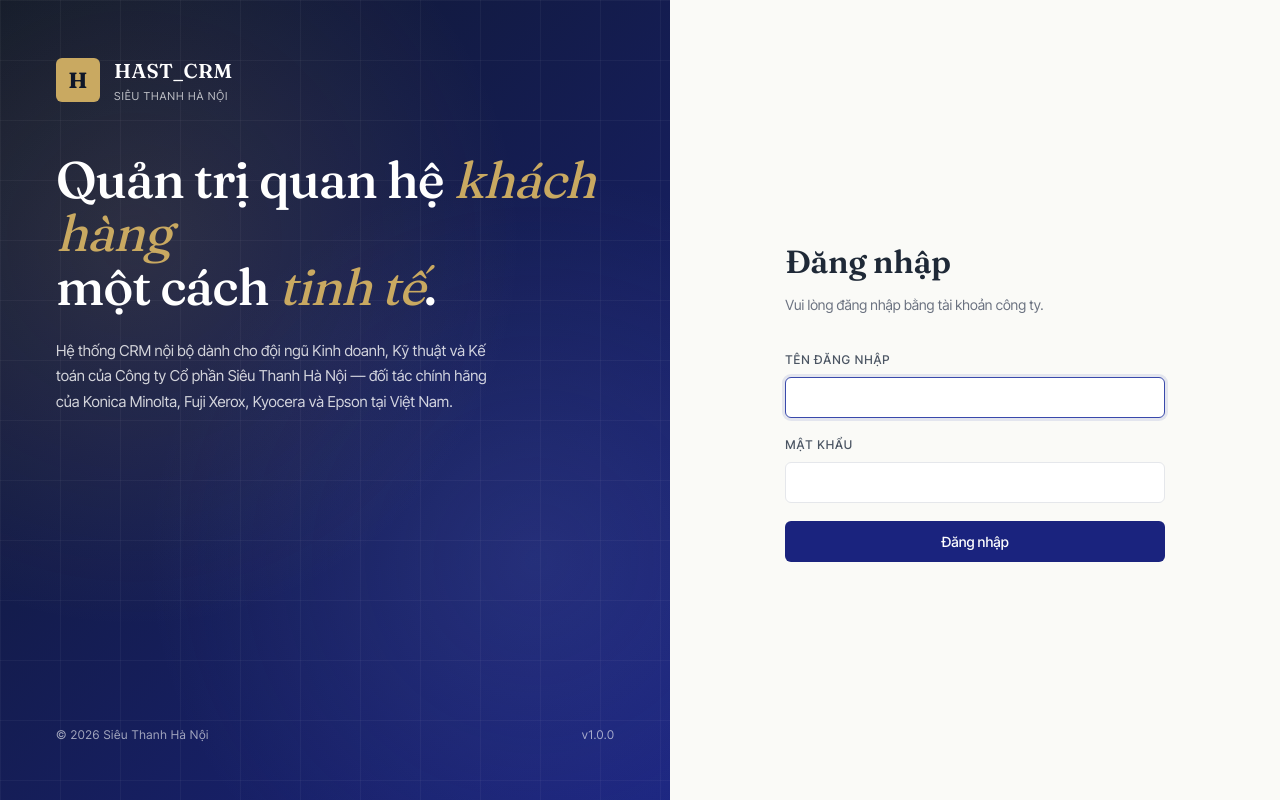
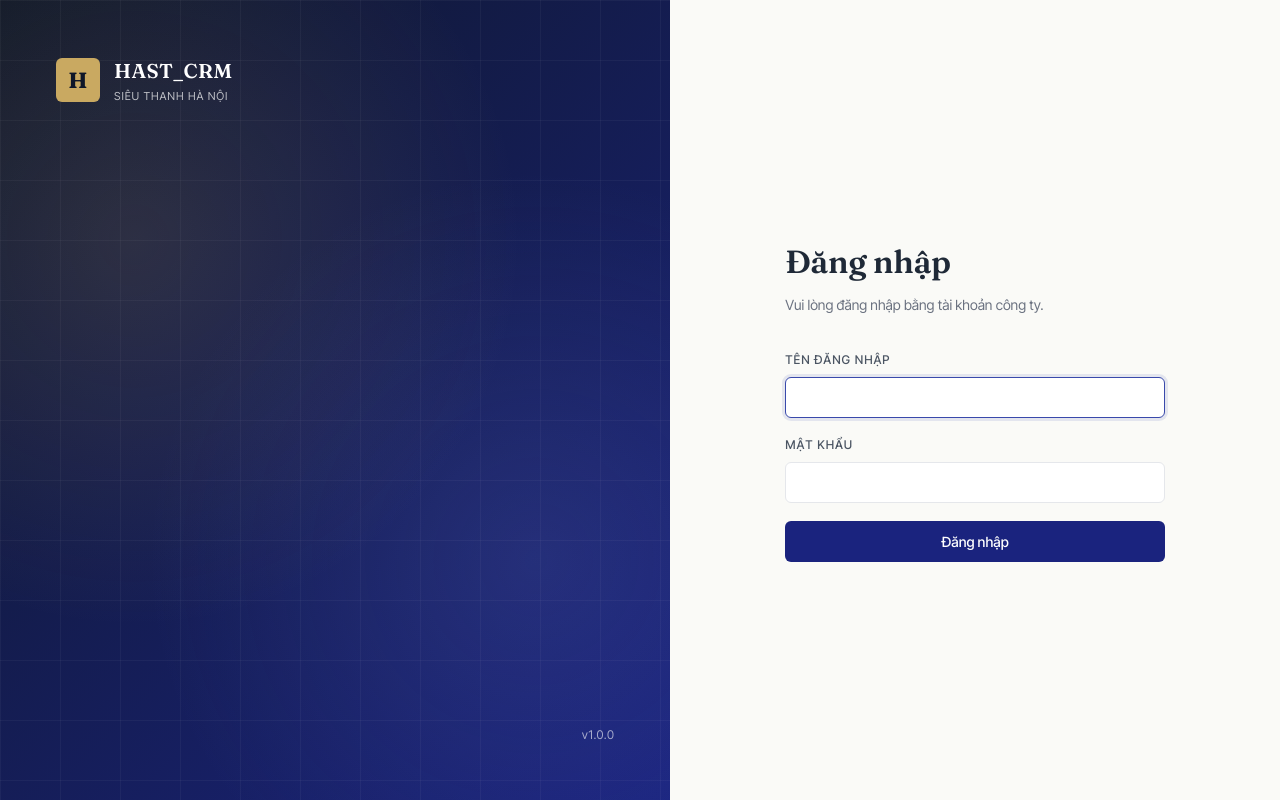
Before and after one commit to hasttechnical2025-prog/hast-crm, a website with bundled scripts: page index.html in a window 1280 px wide. Built offline with nearby package versions, Linux system fonts and the light colour scheme; files whose address does not match are found by name.

Commit message:
UX Polish: Eliminate login screen content flickering by removing static HTML placeholders

```diff
--- a/index.html
+++ b/index.html
@@ -36,17 +36,12 @@
           <small>Siêu Thanh Hà Nội</small>
         </div>
       </div>
-      <h1 class="login-headline">
-        Quản trị quan hệ <em>khách hàng</em><br>
-        một cách <em>tinh tế</em>.
-      </h1>
-      <p class="login-tagline">
-        Hệ thống CRM nội bộ dành cho đội ngũ Kinh doanh, Kỹ thuật và Kế toán của Công ty Cổ phần Siêu Thanh Hà Nội — đối tác chính hãng của Konica Minolta, Fuji Xerox, Kyocera và Epson tại Việt Nam.
-      </p>
+      <h1 class="login-headline"></h1>
+      <p class="login-tagline"></p>
     </div>
     <div class="login-footer">
-      <div>© 2026 Siêu Thanh Hà Nội</div>
-      <div>v1.0.0</div>
+      <span></span>
+      <span>v1.0.0</span>
     </div>
   </div>
 
```
